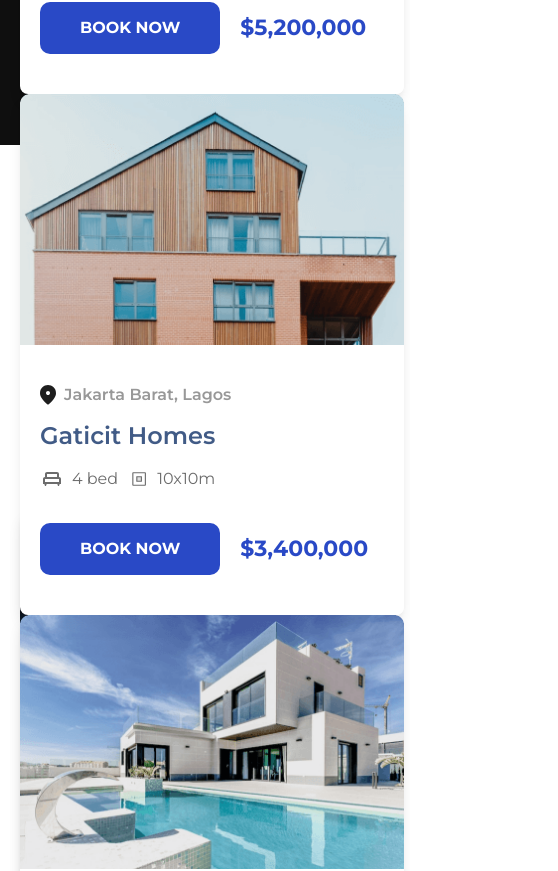
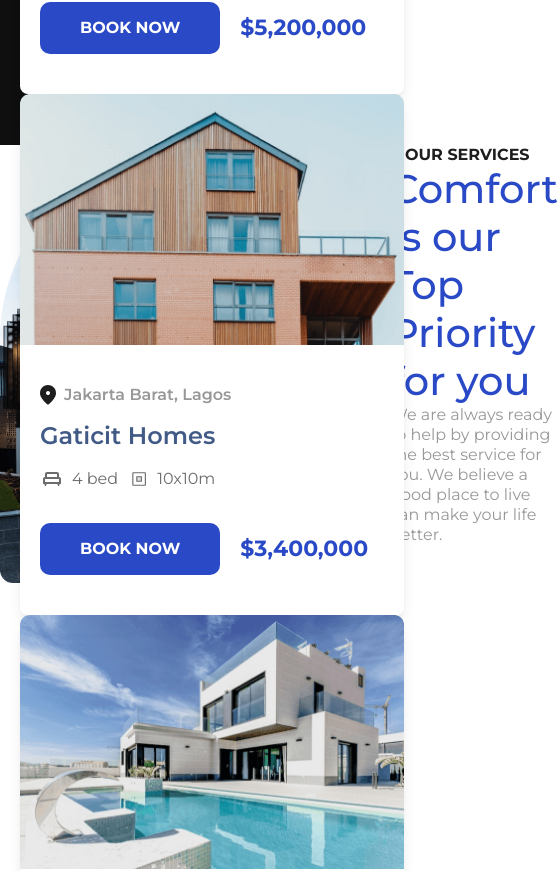
Before and after one commit to Odohofre/b-homes, a React (Vite) app: page / in a window 390 px wide. Shown: the part 1553-2424 px from the top of the page, 558 px wide, since content can reach past the window. Built offline with nearby package versions, Linux system fonts and the light colour scheme.

Commit message:
feat: add services component

```diff
--- a/src/App.jsx
+++ b/src/App.jsx
@@ -3,8 +3,10 @@
 import Company from "./components/Company";
 import Testimonials from "./components/Testimonials";
 import Footer from "./components/Footer";
+import Services from "./components/Services";
 import Blog from "./components/Blog";
 import Popular from "./components/Popular";
+import FAQ from "./components/Faq";
 
 function App() {
   return (
@@ -13,7 +15,9 @@
       <Hero />
       <Company />
       <Popular />
+      <Services />
       <Blog />
+      <FAQ />
       <Testimonials />
       <Footer />
     </>
--- a/src/components/PrimaryButton.jsx
+++ b/src/components/PrimaryButton.jsx
@@ -2,6 +2,6 @@
 
 export default function PrimaryButton({text}) {
   return (
-    <Button change={true} variant="text-white bg-royal-blue hover:text-white hover:bg-sky-blue px-[51px] py-5" content={text} />
+    <Button change={true} variant="text-white bg-royal-blue hover:text-white hover:bg-sky-blue w-56 md:w-auto  md:px-[51px]  py-5" content={text} />
   )
 };
--- a/src/components/SectionSubhead.jsx
+++ b/src/components/SectionSubhead.jsx
@@ -2,7 +2,7 @@
   return (
     <h2
       className={`text-royal-blue  font-medium ${
-        change == true ? variant : ""
+        change == true ? variant : "text-5xl"
       }`}
     >
       {content}
```
